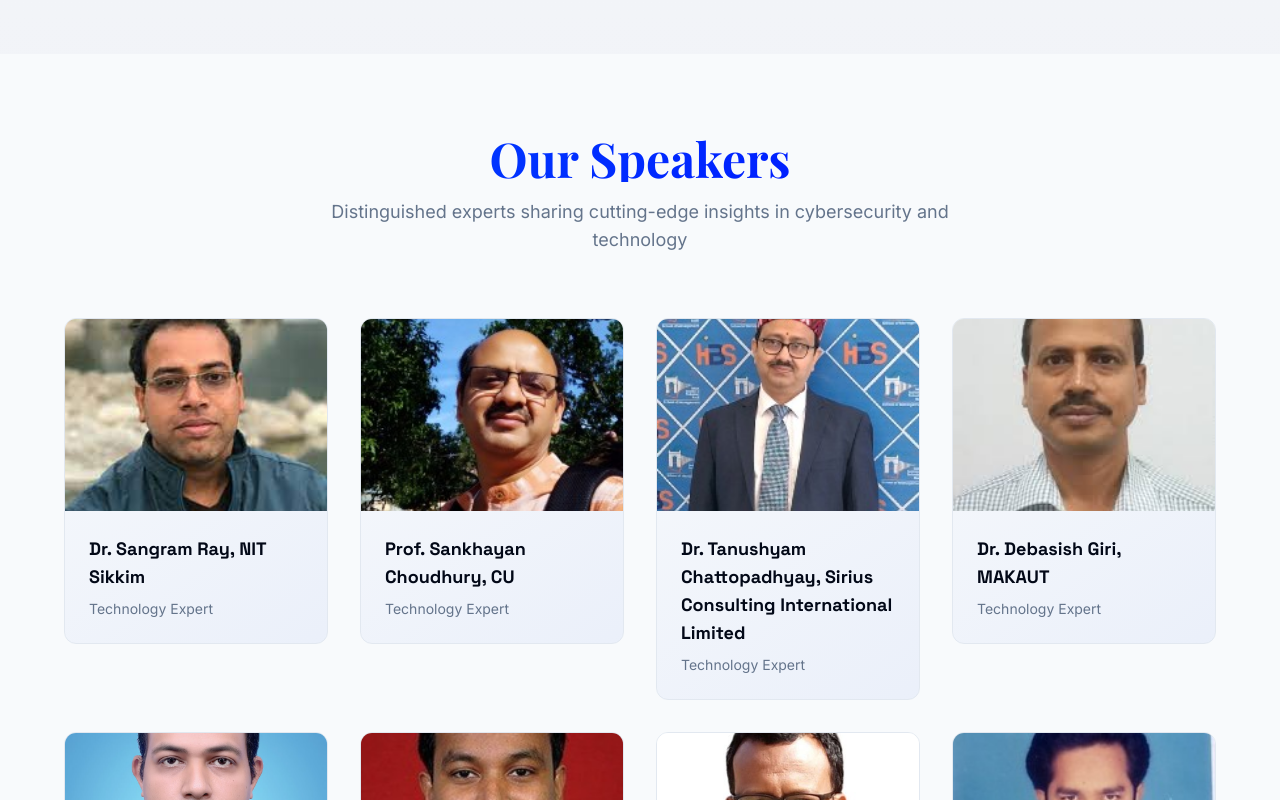
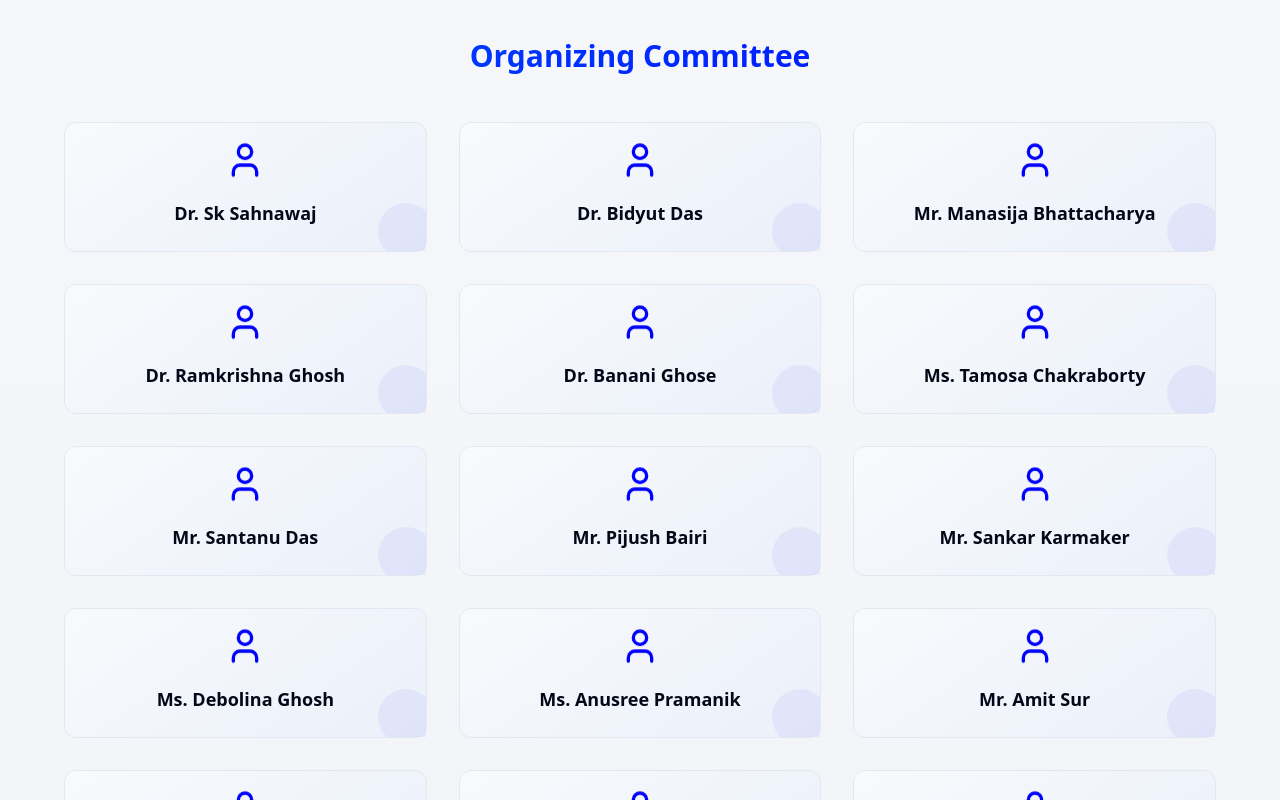
Before and after one commit to leo-soumyajit/seminar-website-it-dept, a React (Vite) app: page / in a window 1280 px wide. Shown: the part 1880-2680 px from the top of the page. Built offline with nearby package versions, Linux system fonts and the light colour scheme.

Commit message:
organization commetee added

```diff
--- a/src/data/content.ts
+++ b/src/data/content.ts
@@ -41,6 +41,28 @@ export const content = {
           name: "Dr. Anjan Mishra",
           designation: "Honorable Registrar General, HIT Haldia, WB, India"
         }
+      ]
+    },
+     organizingCommittee: {
+      title: "Organizing Committee",
+      list: [
+        "Dr. Sk Sahnawaj",
+        "Dr. Bidyut Das",
+        "Mr. Manasija Bhattacharya",
+        "Dr. Ramkrishna Ghosh",
+        "Dr. Banani Ghose",
+        "Ms. Tamosa Chakraborty",
+        "Mr. Santanu Das",
+        "Mr. Pijush Bairi",
+        "Mr. Sankar Karmaker",
+        "Ms. Debolina Ghosh",
+        "Ms. Anusree Pramanik",
+        "Mr. Amit Sur",
+        "Mr. Anupam Chowdhury",
+        "Ms. Ahana Guchait",
+        "Ms. Rinku Rani Bhunia",
+        "Mr. Ayan Mukherji",
+        "Mr. Md. Wasim Bari"
       ]
     },
 
@@ -161,6 +183,28 @@ export const content = {
         }
       ]
     },
+    organizingCommittee: {
+      title: "আয়োজক কমিটি",
+      list: [
+        "ডঃ শেখ শাওনওয়াজ",
+        "ডঃ বিদ্যুত দাস",
+        "শ্রী মনসিজা ভট্টাচার্য",
+        "ডঃ রামকৃষ্ণ ঘোষ",
+        "ডঃ বানানী ঘোষ",
+        "শ্রীমতি তমসা চক্রবর্তী",
+        "শ্রী সান্তনু দাস",
+        "শ্রী পীযুষ বাইরি",
+        "শ্রী শঙ্কর কর্মকার",
+        "শ্রীমতি দেবোলিনা ঘোষ",
+        "শ্রীমতি অনুশ্রী প্রামাণিক",
+        "শ্রী অমিত সুর",
+        "শ্রী অনুপম চৌধুরী",
+        "শ্রীমতি অহনা গুচাইত",
+        "শ্রীমতি রিঙ্কু রানি ভুনিয়া",
+        "শ্রী অয়ন মুখার্জী",
+        "শ্রী মোঃ ওয়াসিম বারি"
+      ]
+    },
 
     speakers: {
       title: "আমাদের বক্তাগণ",
--- a/src/pages/Index.tsx
+++ b/src/pages/Index.tsx
@@ -228,6 +228,36 @@ const Index = () => {
               </div>
             </div>
           </ScrollReveal>
+          {/* Organizing Committee */}
+<ScrollReveal delay={500}>
+  <div className="mt-16">
+    <h3 className="text-3xl font-bold text-center mb-12 text-gradient">
+      {currentContent.organizingCommittee.title}
+    </h3>
+    <div className="grid sm:grid-cols-2 md:grid-cols-3 gap-8 max-w-6xl mx-auto">
+      {currentContent.organizingCommittee.list.map((member, index) => (
+        <ScrollReveal
+          key={index}
+          direction={index % 2 === 0 ? "left" : "right"}
+          delay={600 + index * 50}
+        >
+          <Card className="gradient-card shadow-card hover-lift transition-smooth group">
+            <CardContent className="p-6 text-center relative overflow-hidden">
+              <div className="relative z-10">
+                <User className="w-10 h-10 text-accent mx-auto mb-3 animate-float" />
+                <h4 className="font-bold text-lg">
+                  {member}
+                </h4>
+              </div>
+              <div className="absolute -bottom-2 -right-2 w-14 h-14 bg-accent/5 rounded-full transition-transform group-hover:scale-150"></div>
+            </CardContent>
+          </Card>
+        </ScrollReveal>
+      ))}
+    </div>
+  </div>
+</ScrollReveal>
+
         </div>
       </section>
 
```
